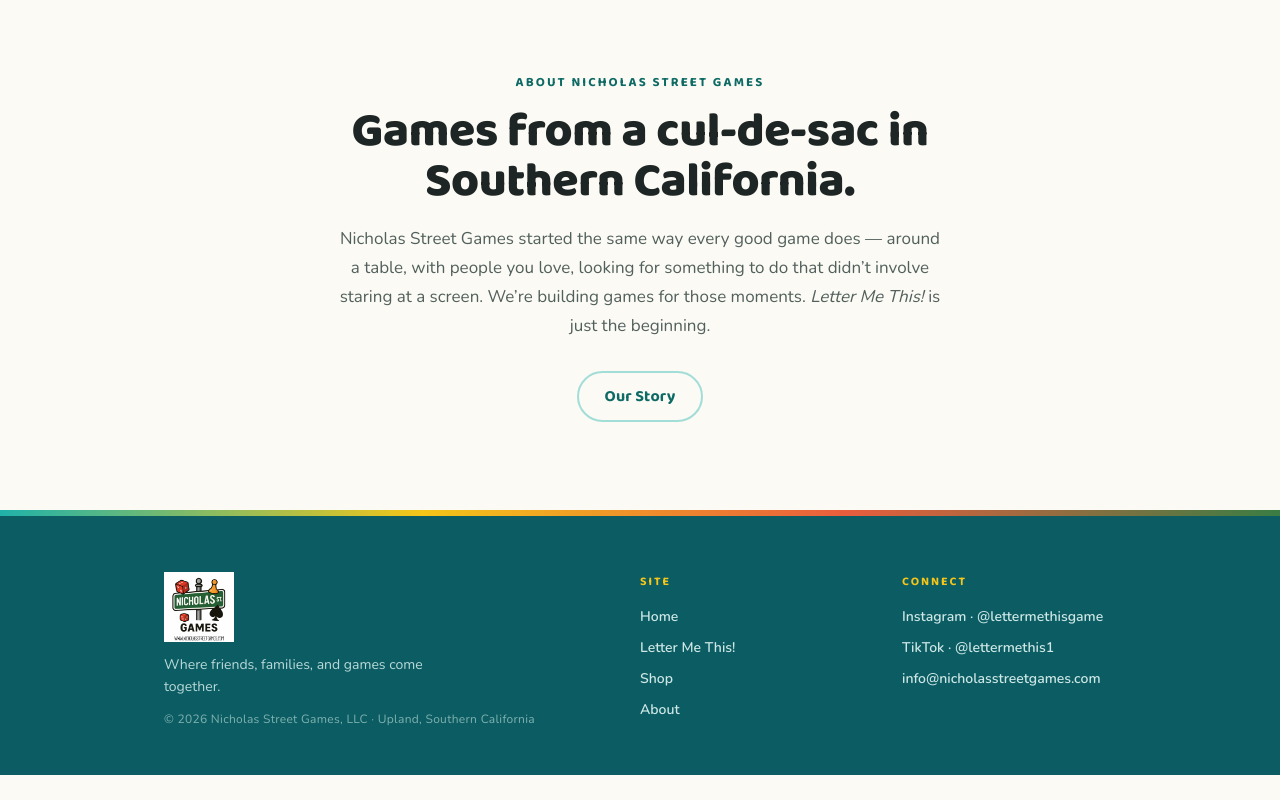
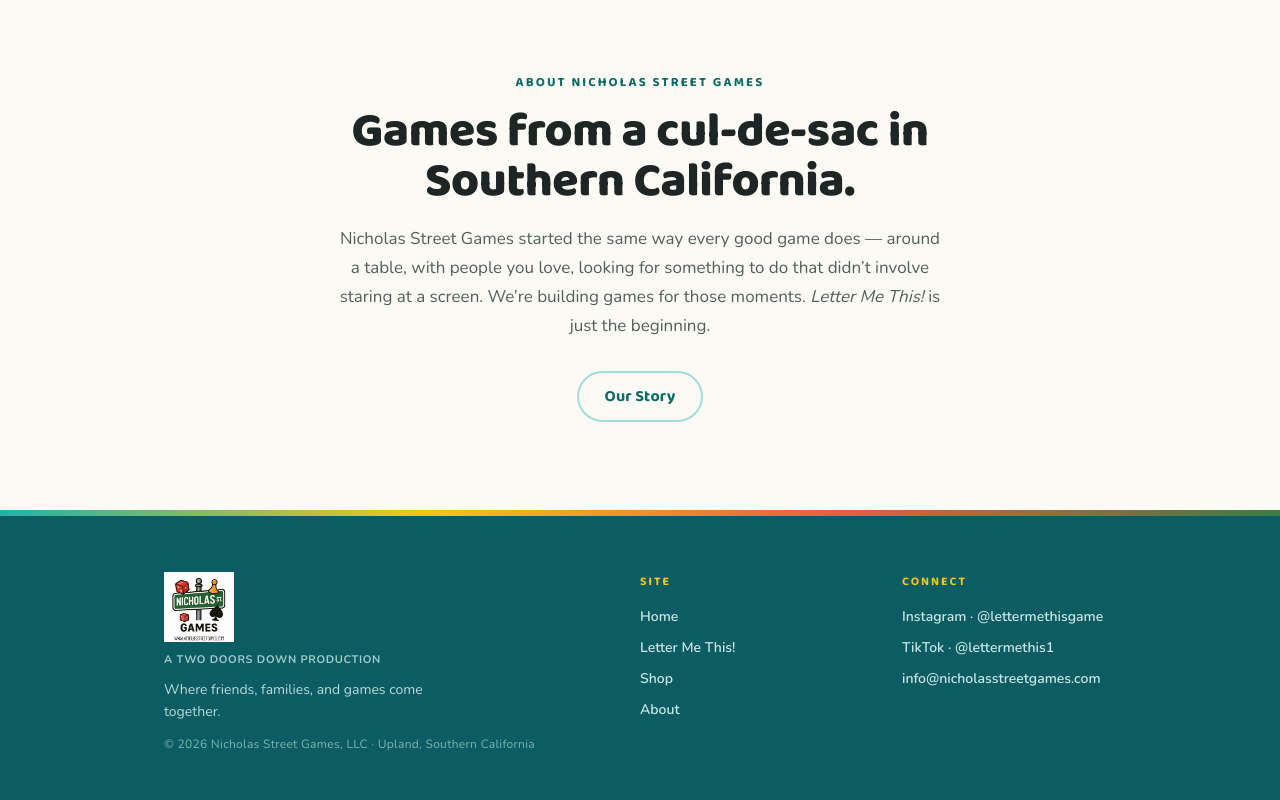
Before and after one commit to tmteagle-eng/nicholas-street-games, a Next.js app: page / in a window 1280 px wide. Shown: the part 3797-4597 px from the top of the page. Before the commit the page ends 4572 px from the top, so only its background shows below. Built offline with nearby package versions, Linux system fonts and the light colour scheme; no server answers.

Commit message:
Add "A Two Doors Down Production" credit under the footer logo
Co-Authored-By: Claude Opus 4.8 (1M context) <noreply@anthropic.com>

```diff
--- a/components/Footer.js
+++ b/components/Footer.js
@@ -11,6 +11,7 @@ export default function Footer() {
         {/* Brand */}
         <div style={s.brandCol}>
           <img src="/images/nsg-logo.png" alt="Nicholas Street Games" style={s.logo} />
+          <p style={s.credit}>A Two Doors Down Production</p>
           <p style={s.tagline}>Where friends, families, and games come together.</p>
           <p style={s.legal}>© 2026 Nicholas Street Games, LLC · Upland, Southern California</p>
         </div>
@@ -72,6 +73,10 @@ const s = {
   logo: {
     height: 70, width: 'auto',
   },
+  credit: {
+    fontFamily: FONT_BODY, fontWeight: 700, fontSize: 11, letterSpacing: '0.06em',
+    textTransform: 'uppercase', color: '#9FCBC8', marginTop: -2,
+  },
   tagline: {
     fontFamily: FONT_BODY, fontSize: 14, color: '#B9DAD8', lineHeight: 1.6, maxWidth: 260,
   },
```
